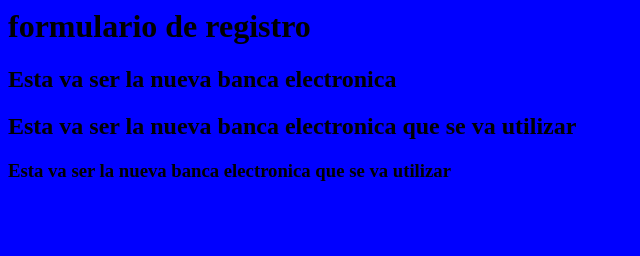
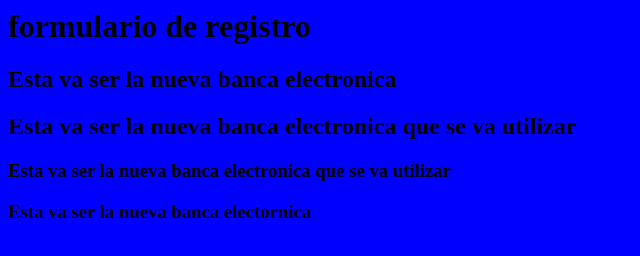
Before and after one commit to aaronjazhiel2015/pagina-web, a plain HTML site: page index.html in a window 1280 px wide. Shown: the whole page, without its empty margins (0-640 px from the left). Drawn offline with Linux system fonts and the light colour scheme.

Commit message:
nueva linea
se agrego y copio

```diff
--- a/index.html
+++ b/index.html
@@ -13,6 +13,8 @@
 		<h2>Esta va ser la nueva banca electronica</h2>
 		<h2>Esta va ser la nueva banca electronica que se va utilizar</h2>
 		<h3>Esta va ser la nueva banca electronica que se va utilizar</h3>
+		<h3>Esta va ser la nueva banca electornica</h3>
+
 
   </body>
 
```
